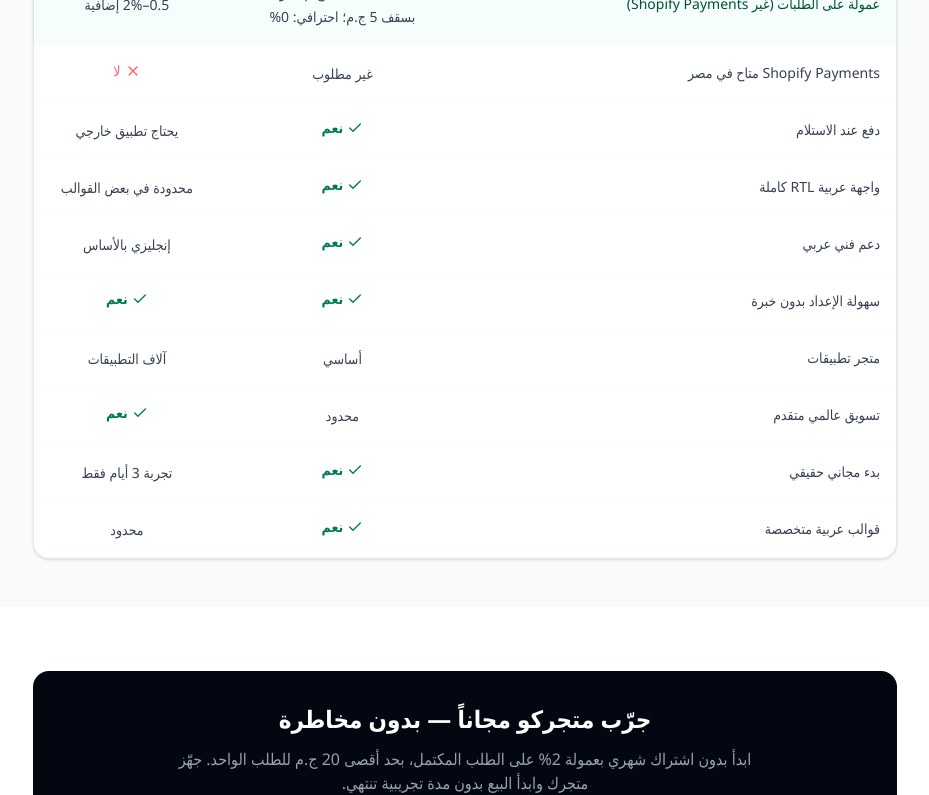
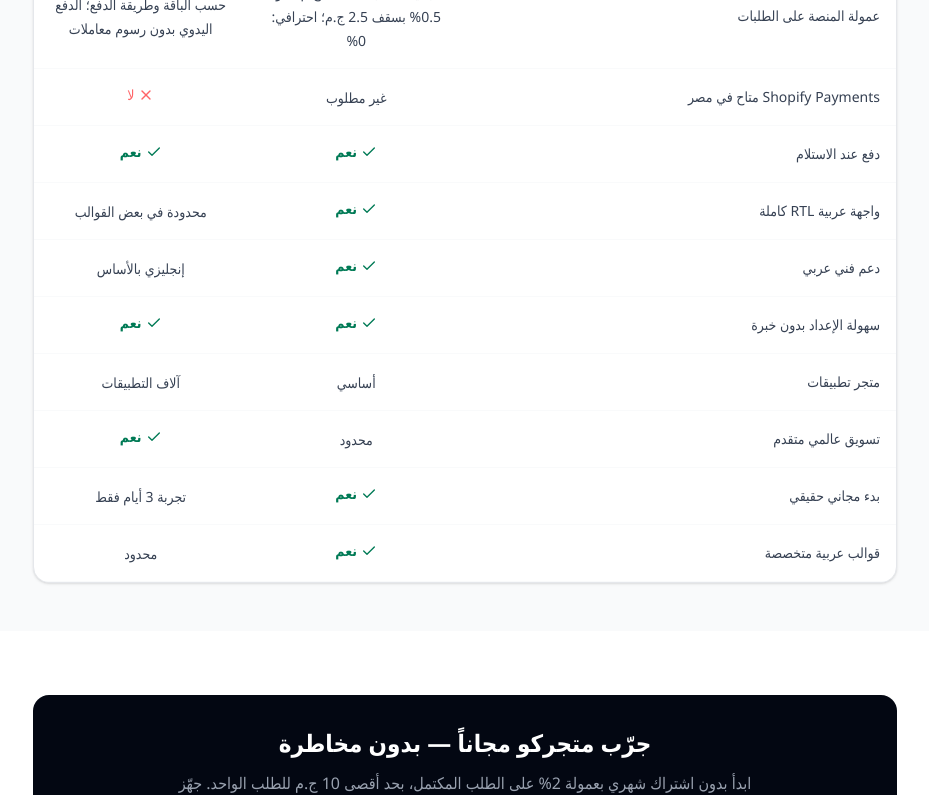
Before and after one commit to AbdallahTaha1/matgarko-landing-page, a React (Vite) app: page /compare/shopify in a window 1280 px wide. Shown: the part 1320-2115 px from the top of the page, without its empty margins (175-1104 px from the left). Built offline with nearby package versions, Linux system fonts and the light colour scheme; no server answers; a web font is replaced by a local one.

Commit message:
Lower Starter and Growth commission caps to 10 and 2.5 EGP

```diff
--- a/src/components/CompetitorPage.tsx
+++ b/src/components/CompetitorPage.tsx
@@ -180,7 +180,7 @@ export function CompetitorPage({
             جرّب متجركو مجاناً — بدون مخاطرة
           </h2>
           <p className="text-gray-400 mb-6 max-w-xl mx-auto">
-            ابدأ بدون اشتراك شهري بعمولة 2% على الطلب المكتمل، بحد أقصى 20 ج.م للطلب الواحد. جهّز متجرك وابدأ البيع بدون مدة تجريبية تنتهي.
+            ابدأ بدون اشتراك شهري بعمولة 2% على الطلب المكتمل، بحد أقصى 10 ج.م للطلب الواحد. جهّز متجرك وابدأ البيع بدون مدة تجريبية تنتهي.
           </p>
           <a
             href={SIGNUP_URL}
--- a/src/data/en.ts
+++ b/src/data/en.ts
@@ -77,7 +77,7 @@ export const englishFaqs = [
   {
     question: "Can I start before paying monthly?",
     answer:
-      "Yes. Starter has no monthly fee or expiring trial: 2% per completed order, capped at 20 EGP. Growth costs 499 EGP monthly plus 0.5%, capped at 5 EGP per completed order. Pro costs 1,499 EGP monthly with no commission.",
+      "Yes. Starter has no monthly fee or expiring trial: 2% per completed order, capped at 10 EGP. Growth costs 499 EGP monthly plus 0.5%, capped at 2.5 EGP per completed order. Pro costs 1,499 EGP monthly with no commission.",
   },
   {
     question: "Does Matgarko support cash on delivery?",
--- a/src/data/faqs.ts
+++ b/src/data/faqs.ts
@@ -18,7 +18,7 @@ export const faqs = [
   {
     question: "هل أقدر أبدأ بدون اشتراك شهري؟",
     answer:
-      "نعم، باقة البداية بدون اشتراك شهري أو مدة تجريبية تنتهي. تدفع 2% على الطلب المكتمل بحد أقصى 20 ج.م للطلب، ولو مفيش طلبات مكتملة مفيش عمولة. نمو بـ499 ج.م شهرياً + 0.5% بحد أقصى 5 ج.م للطلب، واحترافي بـ1,499 ج.م شهرياً بدون عمولة.",
+      "نعم، باقة البداية بدون اشتراك شهري أو مدة تجريبية تنتهي. تدفع 2% على الطلب المكتمل بحد أقصى 10 ج.م للطلب، ولو مفيش طلبات مكتملة مفيش عمولة. نمو بـ499 ج.م شهرياً + 0.5% بحد أقصى 2.5 ج.م للطلب، واحترافي بـ1,499 ج.م شهرياً بدون عمولة.",
   },
   {
     question: "هل المنصة تدعم الدفع عند الاستلام؟",
--- a/src/data/pricing.ts
+++ b/src/data/pricing.ts
@@ -35,7 +35,7 @@ export const plans: Plan[] = [
     id: "free",
     monthly: 0,
     commission: 2,
-    commissionCap: 20,
+    commissionCap: 10,
     popular: false,
     name: { ar: "البداية", en: "Starter" },
     tagline: { ar: "ابدأ بدون أي رسوم شهرية", en: "Start with no monthly fee" },
@@ -49,7 +49,7 @@ export const plans: Plan[] = [
     id: "growth",
     monthly: 499,
     commission: 0.5,
-    commissionCap: 5,
+    commissionCap: 2.5,
     popular: true,
     name: { ar: "نمو", en: "Growth" },
     tagline: { ar: "اشتراك شهري وعمولة أقل لكل طلب", en: "Monthly subscription, lower order fees" },
--- a/src/pages/compare/CompareIndexPage.tsx
+++ b/src/pages/compare/CompareIndexPage.tsx
@@ -32,7 +32,7 @@ const comparisons = [
     flag: "🌍",
     badge: "منصة عالمية",
     badgeColor: "bg-purple-100 text-purple-700",
-    headline: "ادفع 499 ج.م بدلاً من $29+ شهرياً",
+    headline: "قارن الاشتراك ورسوم الطلب حسب طريقة الدفع",
     points: ["بدون رسوم دولار", "الدفع عند الاستلام", "باقات واضحة بالجنيه المصري"],
   },
   {
@@ -122,7 +122,7 @@ export function CompareIndexPage() {
           </p>
           <div className="grid sm:grid-cols-3 gap-6 mb-10">
             {[
-              { stat: "0 ج.م", label: "للبدء — لا رسوم شهرية", sub: "2% بحد أقصى 20 ج.م للطلب المكتمل" },
+              { stat: "0 ج.م", label: "للبدء — لا رسوم شهرية", sub: "2% بحد أقصى 10 ج.م للطلب المكتمل" },
               { stat: "499 ج.م", label: "باقة النمو الشهرية", sub: "بدلاً من 50 دولاراً في المنافسين" },
               { stat: "5 دقائق", label: "لإطلاق متجرك الأول", sub: "بدون برمجة أو سيرفر" },
             ].map((item) => (
@@ -151,8 +151,8 @@ export function CompareIndexPage() {
             و<strong>ووكومرس (WooCommerce)</strong> الحل المفتوح المصدر الذي يحتاج خبرة تقنية.
           </p>
           <p>
-            <strong>متجركو</strong> تتيح البدء بدون اشتراك شهري بعمولة 2% بحد أقصى 20 ج.م للطلب المكتمل،
-            أو نمو (499 ج.م شهرياً + 0.5% بسقف 5 ج.م للطلب)، أو احترافي (1,499 ج.م شهرياً بدون عمولة). نفس أدوات المتجر متاحة في كل الباقات.
+            <strong>متجركو</strong> تتيح البدء بدون اشتراك شهري بعمولة 2% بحد أقصى 10 ج.م للطلب المكتمل،
+            أو نمو (499 ج.م شهرياً + 0.5% بسقف 2.5 ج.م للطلب)، أو احترافي (1,499 ج.م شهرياً بدون عمولة). نفس أدوات المتجر متاحة في كل الباقات.
             جميع الأسعار بالجنيه المصري — بدون تقلبات الدولار.
           </p>
         </div>
--- a/src/pages/compare/VsEasyOrdersPage.tsx
+++ b/src/pages/compare/VsEasyOrdersPage.tsx
@@ -11,16 +11,16 @@ export function VsEasyOrdersPage() {
       competitorSummary="إيزي أوردرز تعرض رسوماً ثابتة قدرها 4 سنت لكل طلب، أو اشتراكاً شهرياً بـ100 دولار بدون عمولة على الطلبات، وفق صفحة الأسعار التي روجعت في 28 سبتمبر 2026. راجع شروط احتساب الطلبات والخدمات قبل المقارنة."
       matgarkoAdvantages={[
         "أسعار بالجنيه المصري — بدون تقلبات الدولار",
-        "بدون اشتراك شهري: 2% بسقف 20 ج.م للطلب المكتمل",
-        "نمو: 499 ج.م شهرياً + 0.5% بسقف 5 ج.م للطلب",
+        "بدون اشتراك شهري: 2% بسقف 10 ج.م للطلب المكتمل",
+        "نمو: 499 ج.م شهرياً + 0.5% بسقف 2.5 ج.م للطلب",
         "متجر برابط على متجركو",
         "إدارة كتالوج وطلبات متكاملة",
         "دعم عربي متخصص للسوق المصري",
         "لا تحتاج بطاقة ائتمان للبدء",
       ]}
       comparisonRows={[
-        { feature: "بدون اشتراك شهري", matgarko: "2% بسقف 20 ج.م للطلب المكتمل", competitor: "4 سنت لكل طلب", highlight: false },
-        { feature: "الباقة المدفوعة", matgarko: "نمو: 499 ج.م + 0.5% بسقف 5 ج.م للطلب؛ احترافي: 1,499 ج.م بدون عمولة", competitor: "100 دولار/شهر بدون عمولة على الطلبات", highlight: false },
+        { feature: "بدون اشتراك شهري", matgarko: "2% بسقف 10 ج.م للطلب المكتمل", competitor: "4 سنت لكل طلب", highlight: false },
+        { feature: "الباقة المدفوعة", matgarko: "نمو: 499 ج.م + 0.5% بسقف 2.5 ج.م للطلب؛ احترافي: 1,499 ج.م بدون عمولة", competitor: "100 دولار/شهر بدون عمولة على الطلبات", highlight: false },
         { feature: "أسعار بالجنيه المصري", matgarko: true, competitor: false, highlight: true },
         { feature: "بدون تأثر بسعر الصرف", matgarko: true, competitor: false, highlight: true },
         { feature: "قوالب متجر كاملة", matgarko: true, competitor: true },
@@ -35,7 +35,7 @@ export function VsEasyOrdersPage() {
       faqs={[
         {
           q: "ما الفرق بين متجركو وإيزي أوردرز؟",
-          a: "متجركو تبدأ بـ2% بحد أقصى 20 ج.م للطلب المكتمل بدون اشتراك شهري، وإيزي أوردرز تعرض 4 سنت لكل طلب. قارن عدد الطلبات وقيمتها وشروط احتسابها، ثم الاشتراكات والخدمات التي تحتاجها.",
+          a: "متجركو تبدأ بـ2% بحد أقصى 10 ج.م للطلب المكتمل بدون اشتراك شهري، وإيزي أوردرز تعرض 4 سنت لكل طلب. قارن عدد الطلبات وقيمتها وشروط احتسابها، ثم الاشتراكات والخدمات التي تحتاجها.",
         },
         {
           q: "هل متجركو بديل جيد لإيزي أوردرز للتاجر المصري؟",
--- a/src/pages/compare/VsSallaPage.tsx
+++ b/src/pages/compare/VsSallaPage.tsx
@@ -12,7 +12,7 @@ export function VsSallaPage() {
       matgarkoAdvantages={[
         "منصة مصرية 100% — مصممة للسوق المصري",
         "أسعار بالجنيه المصري بدون تحويل عملة",
-        "بدون اشتراك شهري — 2% بحد أقصى 20 ج.م للطلب المكتمل",
+        "بدون اشتراك شهري — 2% بحد أقصى 10 ج.م للطلب المكتمل",
         "الدفع عند الاستلام",
         "تحديد سعر التوصيل لكل منطقة",
         "دعم فني مصري متخصص يفهم السوق المحلي",
@@ -38,7 +38,7 @@ export function VsSallaPage() {
         },
         {
           q: "ما الفرق في التكلفة بين سلة ومتجركو للتاجر المصري؟",
-          a: "راجع أسعار سلة الحالية بعملة بلدك. متجركو الاحترافي بـ1,499 ج.م شهرياً بدون عمولة، ونمو بـ499 ج.م شهرياً + 0.5% بحد أقصى 5 ج.م لكل طلب مكتمل.",
+          a: "راجع أسعار سلة الحالية بعملة بلدك. متجركو الاحترافي بـ1,499 ج.م شهرياً بدون عمولة، ونمو بـ499 ج.م شهرياً + 0.5% بحد أقصى 2.5 ج.م لكل طلب مكتمل.",
         },
         {
           q: "هل متجركو تقدم نفس مزايا سلة؟",
--- a/src/pages/compare/VsShopifyPage.tsx
+++ b/src/pages/compare/VsShopifyPage.tsx
@@ -7,23 +7,23 @@ export function VsShopifyPage() {
       competitorNameAr="شوبيفاي"
       badge="بديل شوبيفاي في مصر"
       h1="بديل شوبيفاي في مصر — ابدأ بالجنيه المصري بدون دولار"
-      lead="شوبيفاي منصة عالمية رائعة — لكنها تتقاضى اشتراكاً من 29 إلى 299 دولاراً شهرياً بالإضافة إلى عمولة تصل إلى 2% على كل طلب. في مصر، هذا يعني آلاف الجنيهات شهرياً قبل أن تبيع شيئاً. متجركو تبدأ بصفر."
-      competitorSummary="شوبيفاي العملاق العالمي لإنشاء المتاجر الإلكترونية. تقدم منظومة متكاملة وآلاف التطبيقات. لكن باقاتها بالدولار (من $29 إلى $299+/شهر) وعمولتها على الطلبات (0.5-2%) تجعلها مكلفة جداً للتاجر المصري في ظل تقلبات سعر الصرف."
+      lead="قارن الاشتراك ورسوم الطلبات وطريقة الدفع قبل اختيار منصتك. متجركو تتيح البدء بدون اشتراك شهري بالجنيه المصري، وشوبيفاي يقدم اشتراكات بالدولار ورسوم معاملات تختلف حسب الباقة وطريقة الدفع."
+      competitorSummary="شوبيفاي يقدم منظومة متكاملة وآلاف التطبيقات. السعر المعروض لباقة Basic عند المراجعة في 5 أكتوبر 2026 هو 25 دولاراً بالدفع الشهري، أو ما يعادل 19 دولاراً شهرياً بالدفع السنوي. الدفع عند الاستلام اليدوي لا تُفرض عليه رسوم معاملات Shopify؛ وقد تنطبق رسوم عند استخدام بوابة دفع خارجية."
       matgarkoAdvantages={[
         "أسعار ثابتة بالجنيه المصري — لا تتأثر بالدولار",
-        "بدون اشتراك شهري — 2% بحد أقصى 20 ج.م للطلب المكتمل",
-        "باقة النمو: 499 ج.م فقط (مقابل ~1,500 ج.م+ لشوبيفاي Basic)",
+        "بدون اشتراك شهري — 2% بحد أقصى 10 ج.م للطلب المكتمل",
+        "باقة النمو: 499 ج.م شهرياً + 0.5% بسقف 2.5 ج.م للطلب",
         "لا رسوم تحويل عملة",
         "الدفع عند الاستلام",
         "واجهة عربية كاملة من البداية",
         "دعم فني بالعربية بدون حواجز لغوية",
       ]}
       comparisonRows={[
-        { feature: "الاشتراك الشهري", matgarko: "0 — 1,499 ج.م", competitor: "$29 — $299/شهر (~1,500–15,000 ج.م)", highlight: true },
+        { feature: "الاشتراك الشهري", matgarko: "0 — 1,499 ج.م", competitor: "Basic: 25 دولاراً بالدفع الشهري، أو 19 دولاراً/شهر بالدفع السنوي", highlight: false },
         { feature: "أسعار بالجنيه المصري", matgarko: true, competitor: false, highlight: true },
-        { feature: "عمولة على الطلبات (غير Shopify Payments)", matgarko: "البداية: 2% بسقف 20 ج.م؛ نمو: 0.5% بسقف 5 ج.م؛ احترافي: 0%", competitor: "0.5–2% إضافية", highlight: true },
+        { feature: "عمولة المنصة على الطلبات", matgarko: "البداية: 2% بسقف 10 ج.م؛ نمو: 0.5% بسقف 2.5 ج.م؛ احترافي: 0%", competitor: "حسب الباقة وطريقة الدفع؛ الدفع اليدوي بدون رسوم معاملات", highlight: false },
         { feature: "Shopify Payments متاح في مصر", matgarko: "غير مطلوب", competitor: false, highlight: false },
-        { feature: "دفع عند الاستلام", matgarko: true, competitor: "يحتاج تطبيق خارجي" },
+        { feature: "دفع عند الاستلام", matgarko: true, competitor: true },
         { feature: "واجهة عربية RTL كاملة", matgarko: true, competitor: "محدودة في بعض القوالب" },
         { feature: "دعم فني عربي", matgarko: true, competitor: "إنجليزي بالأساس" },
         { feature: "سهولة الإعداد بدون خبرة", matgarko: true, competitor: true },
@@ -34,8 +34,8 @@ export function VsShopifyPage() {
       ]}
       faqs={[
         {
-          q: "لماذا شوبيفاي غالي في مصر؟",
-          a: "لأن شوبيفاي يتقاضى اشتراكه بالدولار الأمريكي. الباقة الأساسية بـ 29 دولاراً تعني ما بين 1,400-1,500 ج.م شهرياً، تضاف إليها رسوم معاملات تصل إلى 2% على كل طلب إذا لم تستخدم Shopify Payments — التي غير متاحة للتجار المصريين.",
+          q: "كيف أحسب تكلفة شوبيفاي في مصر؟",
+          a: "احسب الاشتراك بسعر الصرف وقت الدفع، وأضف التطبيقات أو الخدمات المدفوعة التي تحتاجها. رسوم بوابات الدفع الخارجية منفصلة عن الاشتراك؛ أما الدفع عند الاستلام اليدوي فلا تُفرض عليه رسوم معاملات Shopify. راجع الأسعار الحالية وشروط الباقة قبل الاشتراك.",
         },
         {
           q: "هل متجركو بديل حقيقي لشوبيفاي للسوق المصري؟",
@@ -43,7 +43,7 @@ export function VsShopifyPage() {
         },
         {
           q: "ما الفرق في التكلفة الفعلية بين شوبيفاي ومتجركو لمتجر متوسط في مصر؟",
-          a: "لمتجر يستقبل 50 طلباً شهرياً بمتوسط 700 ج.م: شوبيفاي Basic = ~1,500 ج.م اشتراك + 700 ج.م عمولة = 2,200 ج.م. متجركو النمو = 499 ج.م + 175 ج.م عمولة = 674 ج.م فقط.",
+          a: "لو كل طلب مكتمل قيمته 700 ج.م، فعند 50 طلباً تكون تكلفة متجركو البداية 500 ج.م، ونمو 499 + 125 = 624 ج.م. في شوبيفاي، قارن الاشتراك بسعر الصرف الفعلي وأضف رسوم طريقة الدفع والتطبيقات إن وجدت؛ الدفع عند الاستلام اليدوي بدون رسوم معاملات Shopify.",
         },
       ]}
     />
--- a/src/pages/compare/VsWooCommercePage.tsx
+++ b/src/pages/compare/VsWooCommercePage.tsx
@@ -13,7 +13,7 @@ export function VsWooCommercePage() {
         "لا سيرفر، لا استضافة، لا صيانة تقنية",
         "ابدأ في 5 دقائق — بدون مطور",
         "تحديثات وأمان تلقائي بدون تدخل منك",
-        "بدون اشتراك شهري — 2% بحد أقصى 20 ج.م للطلب المكتمل",
+        "بدون اشتراك شهري — 2% بحد أقصى 10 ج.م للطلب المكتمل",
         "الدفع عند الاستلام",
         "تحديد سعر التوصيل لكل منطقة",
         "دعم فني عربي متاح دائماً",
```
Also changed, not shown: src/data/blog.ts (+5 -5 lines), 3 other files (tests, documents, lock files or other folders).
